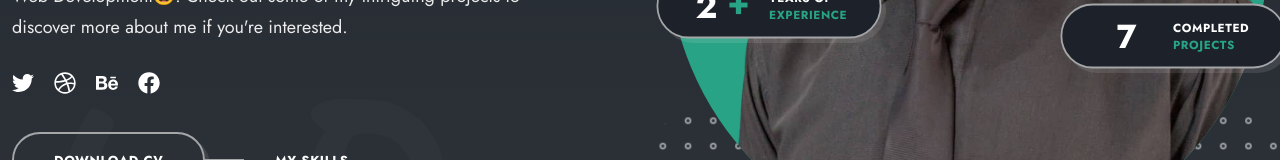
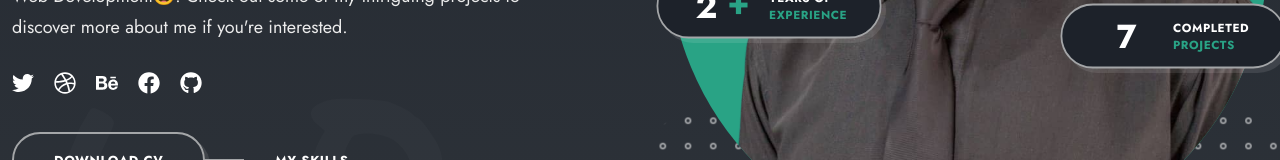
Before and after one commit to CodeEmcent/Inno-portfolio, a React (Vite) app in the folder portfolio/: page /#home in a window 1280 px wide. Shown: the part 462-622 px from the top of the page. Built offline with nearby package versions, Linux system fonts and the light colour scheme.

Commit message:
Targets Added to Github Social Icon

```diff
--- a/portfolio/src/components/home/Home.jsx
+++ b/portfolio/src/components/home/Home.jsx
@@ -3,7 +3,13 @@ import profileImg from '../../assets/profile-img.png'
 import shapeOne from '../../assets/shape-1.png'
 import shapeTwo from '../../assets/shape-2.png'
 
-import { FaTwitter, FaDribbble, FaBehance, FaFacebook } from 'react-icons/fa'
+import {
+  FaTwitter,
+  FaDribbble,
+  FaBehance,
+  FaFacebook,
+  FaGithub,
+} from 'react-icons/fa'
 import CV from '../../assets/cv.pdf'
 import './home.css'
 
@@ -59,7 +65,8 @@ const Home = () => {
           <p className='home__text'>
             From Lagos, Nigeria. A philosophy graduate with extensive expertise
             and talents in Project Management, Data Analysis, and Web
-            Development😀. Check out some of my intriguing projects to discover more about me if you're interested.
+            Development😀. Check out some of my intriguing projects to discover
+            more about me if you're interested.
           </p>
 
           <div className='home__socials'>
@@ -77,6 +84,14 @@ const Home = () => {
 
             <a href='#' className='home__social-link'>
               <FaFacebook />
+            </a>
+
+            <a
+              href='https://github.com/CodeEmcent'
+              target='_blank'
+              className='home__social-link'
+            >
+              <FaGithub />
             </a>
           </div>
 
```
